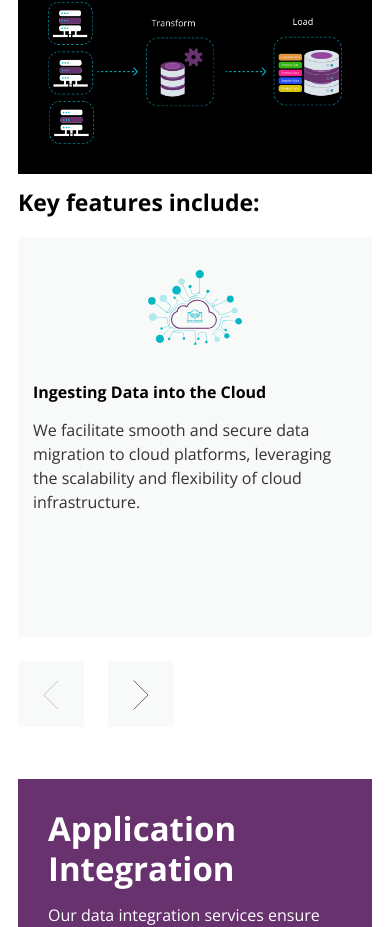
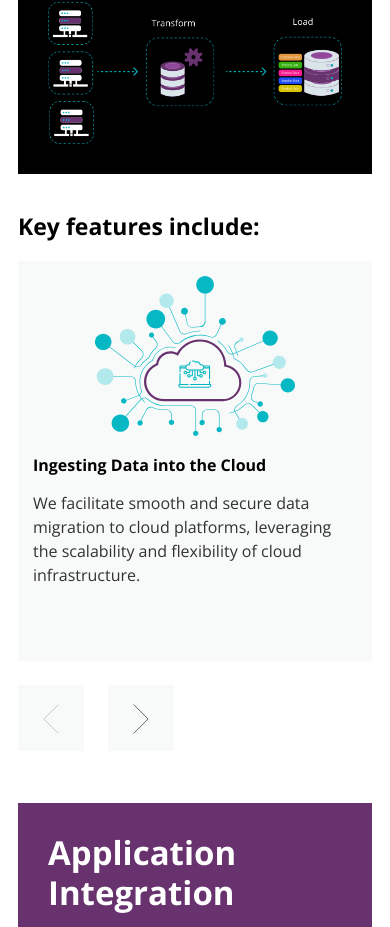
Before and after one commit to amitpandey0107/shodat-website, a Next.js app: page /data-engineering in a window 390 px wide. Shown: the part 3946-4873 px from the top of the page. Built offline with nearby package versions, Linux system fonts and the light colour scheme.

Commit message:
Responsive for slider

```diff
--- a/src/pages/data-engineering/data-engineering.module.css
+++ b/src/pages/data-engineering/data-engineering.module.css
@@ -1058,7 +1058,7 @@
 
     .featSliderBlock .featSlideItemBox .itemTop {
         margin-bottom: 20px;
-        height: 30%;
+        height: auto;
     }
 
     .featSliderBlock .featSlideItemBox .itemBottom {
@@ -1066,14 +1066,14 @@
     }
 
     .featSliderBlock .featSlideItemBox img {
-        height: 75px;
+        height: auto;
         width: auto;
     }
 
     .featSliderBlock .featSlideItemBox .itemBottom {
         flex-direction: column;
         justify-content: flex-start;
-        height: 70%;
+        height: auto
     }
 
     .applicationIntegration .appInfoblock {
@@ -1083,6 +1083,7 @@
 
     .keyFeatures .featureBox {
         padding: 0 0 0px 15px;
+        margin-top: 24px;
     }
 }
 
--- a/src/pages/data-engineering/featureSlider.tsx
+++ b/src/pages/data-engineering/featureSlider.tsx
@@ -40,7 +40,7 @@ export default function FeatureSlider(props: any) {
             {
                 breakpoint: 769,
                 settings: {
-                    slidesToShow: 2,
+                    slidesToShow: 1,
                     slidesToScroll: 1,
                     initialSlide: 1
                 }
```
